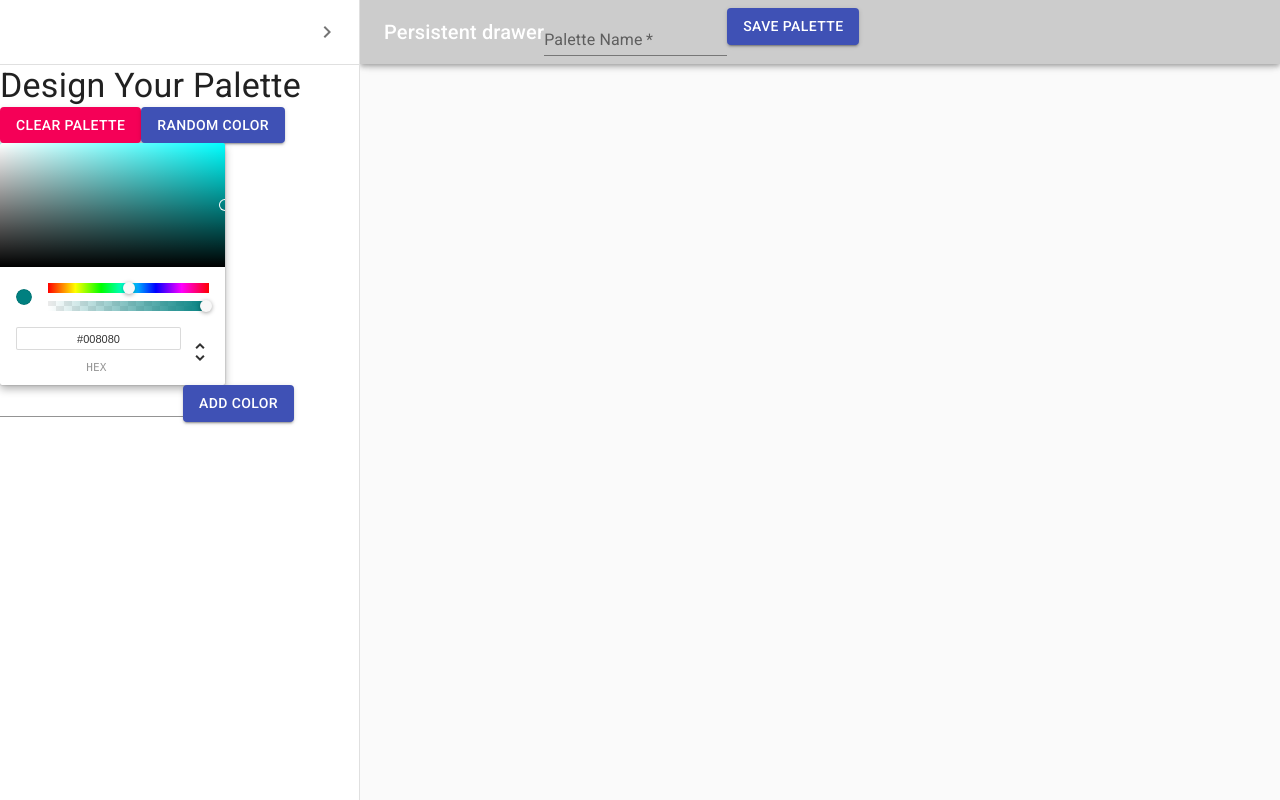
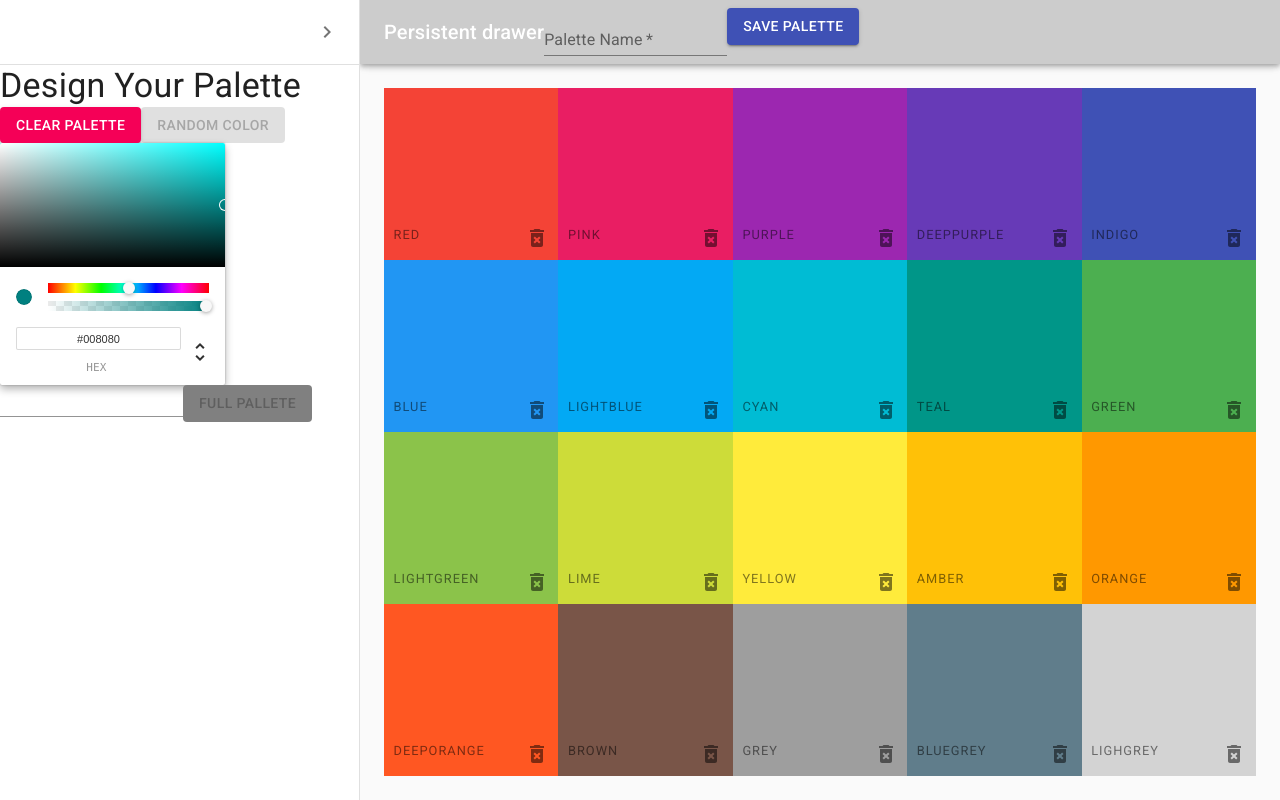
Before and after one commit to jvandy83/custom-color-app, a React (Create React App) app: page /palette/new in a window 1280 px wide. Both pictures are taken after a click on the button "open drawer". Built offline with nearby package versions, Linux system fonts and the light colour scheme.

Commit message:
Add randomColor and clearPalette

```diff
--- a/src/App.js
+++ b/src/App.js
@@ -30,6 +30,7 @@ class App extends Component {
           path="/palette/new"
           render={routeProps => (
             <NewPaletteForm
+              maxColors={20}
               seedColors={this.state.palettes}
               savePalette={this.savePalette}
               {...routeProps}
--- a/src/DraggableColorBox.js
+++ b/src/DraggableColorBox.js
@@ -7,7 +7,7 @@ const styles = {
   root: {
     display: 'inline-block',
     position: 'relative',
-    marginBottom: '-3px',
+    marginBottom: '-5px',
     cursor: 'pointer',
     margin: '0 auto',
     height: '25%',
--- a/src/NewPaletteForm.js
+++ b/src/NewPaletteForm.js
@@ -14,7 +14,7 @@ import MenuIcon from '@material-ui/icons/Menu';
 import ChevronRightIcon from '@material-ui/icons/ChevronRight';
 import { ChromePicker } from 'react-color';
 import DraggableColorList from './DraggableColorList';
-import useFormValidation from './hooks/useFormValidation';
+import useForm from './hooks/useForm';
 import { arrayMove } from 'react-sortable-hoc';
 
 const drawerWidth = 360;
@@ -91,7 +91,7 @@ const useStyles = makeStyles(theme => ({
 export function NewPaletteForm(props) {
   const classes = useStyles();
 
-  const { savePalette, history, seedColors } = props;
+  const { savePalette, history, seedColors, maxColors } = props;
 
   const [currentColor, setCurrentColor] = useState('teal');
 
@@ -103,7 +103,7 @@ export function NewPaletteForm(props) {
     setColors,
     colors,
     handlePaletteSubmit
-  } = useFormValidation(currentColor, seedColors, history, savePalette);
+  } = useForm(currentColor, seedColors, history, savePalette);
 
   const updateCurrentColor = newColor => {
     setCurrentColor(newColor.hex);
@@ -125,6 +125,17 @@ export function NewPaletteForm(props) {
   const onSortEnd = ({ oldIndex, newIndex }) => {
     setColors(prevColors => arrayMove(prevColors, oldIndex, newIndex));
   };
+
+  const randomColor = () => {
+    let letters = '0123456789abcdef';
+    let color = '#';
+    for (let i = 0; i < 6; i++) {
+      color += letters[Math.floor(Math.random() * 16)];
+    }
+    setColors([...colors, { color: color, name: '' }]);
+  };
+
+  const paletteIsFull = colors.length === maxColors;
 
   return (
     <div className={classes.root}>
@@ -188,10 +199,19 @@ export function NewPaletteForm(props) {
         <Divider />
         <Typography variant="h4">Design Your Palette</Typography>
         <div>
-          <Button variant="contained" color="secondary">
+          <Button
+            variant="contained"
+            color="secondary"
+            onClick={() => setColors([])}
+          >
             Clear Palette
           </Button>
-          <Button variant="contained" color="primary">
+          <Button
+            variant="contained"
+            color="primary"
+            onClick={randomColor}
+            disabled={paletteIsFull}
+          >
             Random Color
           </Button>
         </div>
@@ -213,8 +233,14 @@ export function NewPaletteForm(props) {
             }
             required
           />
-          <Button type="submit" variant="contained" color="primary">
-            Add Color
+          <Button
+            style={{ backgroundColor: paletteIsFull ? 'grey' : currentColor }}
+            type="submit"
+            variant="contained"
+            color="primary"
+            disabled={paletteIsFull}
+          >
+            {paletteIsFull ? 'Full pallete' : 'Add Color'}
           </Button>
           {errors.isColorUnique && (
             <span className={classes.error}>{errors.isColorUnique}</span>
--- a/src/hooks/useFormValidation.js
+++ b/src/hooks/useForm.js
@@ -7,7 +7,7 @@ function useFormValidation(currentColor, palettes, history, savePalette) {
     colorName: '',
     paletteName: ''
   });
-  const [colors, setColors] = React.useState([]);
+  const [colors, setColors] = React.useState(palettes[0].colors);
   const [errors, setErrors] = React.useState({});
   const [submittingColor, setSubmittingColor] = React.useState(false);
   const [submittingPalette, setSubmittingPalette] = React.useState(false);
```
